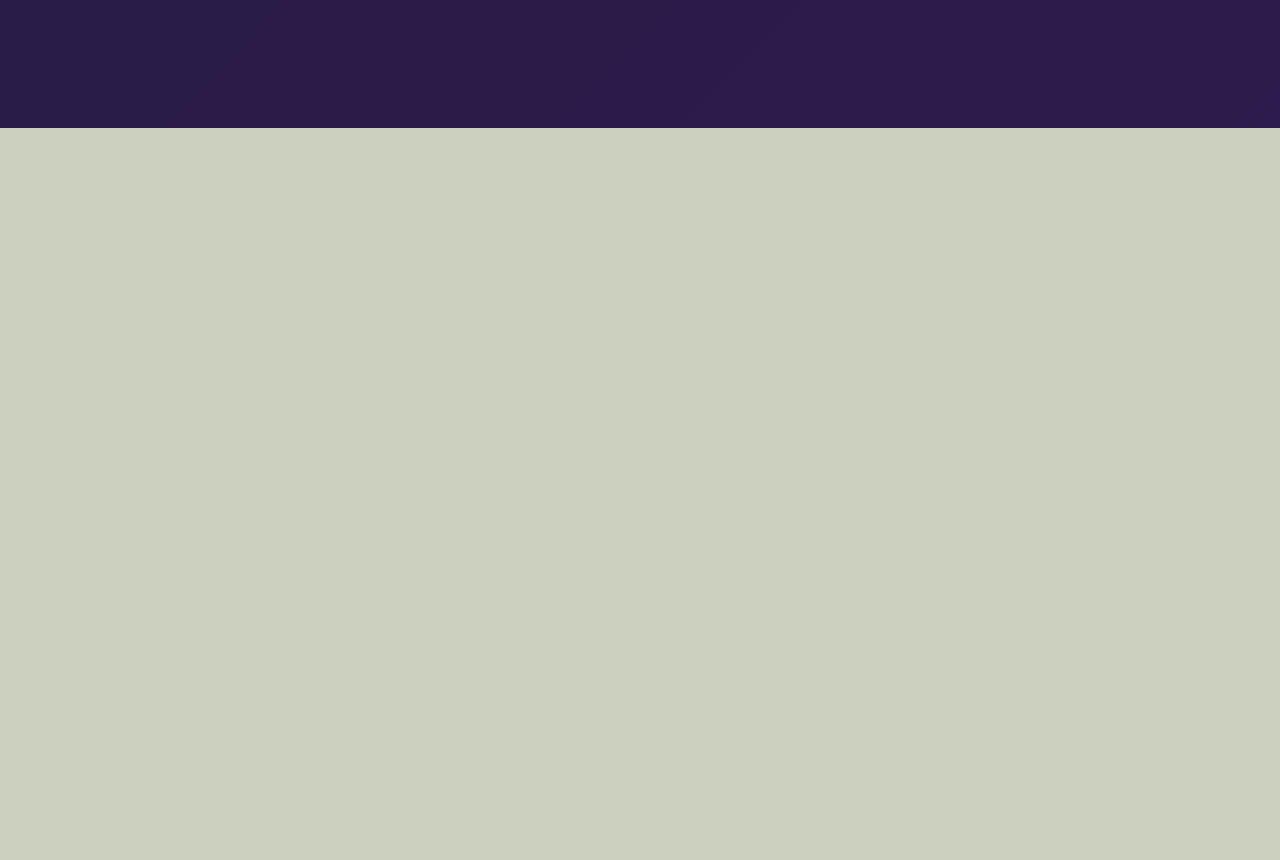
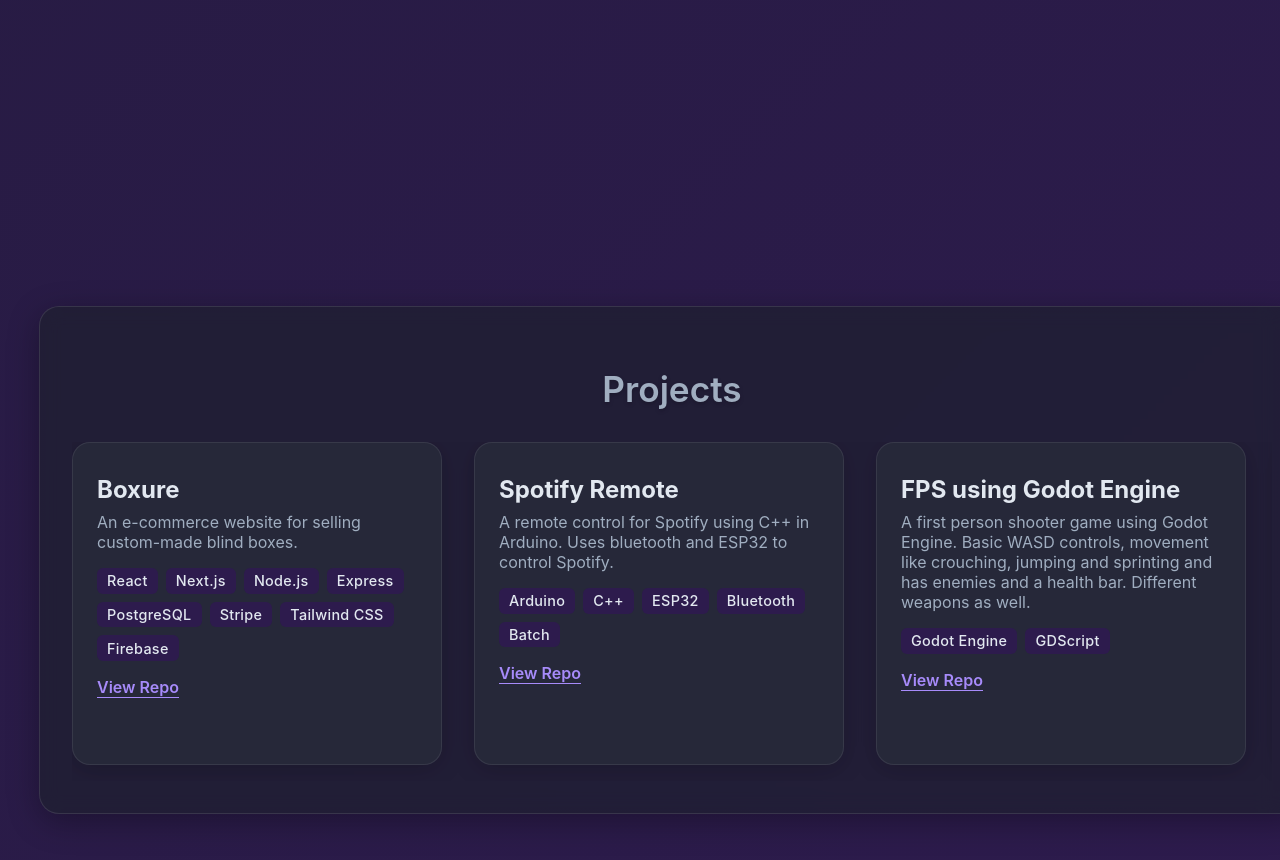
Before and after one commit to royd2023/Personal-Portfolio, a React (Create React App) app in the folder frontend/: page / in a window 1280 px wide. Shown: the part 5920-6780 px from the top of the page. Before the commit the page ends 6048 px from the top, so only its background shows below. Built offline with nearby package versions, Linux system fonts and the light colour scheme.

Commit message:
added projects section

```diff
--- a/frontend/src/App.css
+++ b/frontend/src/App.css
@@ -190,3 +190,113 @@
 html {
   scroll-behavior: smooth;
 }
+
+.projects-section {
+  padding-top: 2rem;
+  padding-bottom: 2rem;
+}
+
+.projects-carousel {
+  display: flex;
+  flex-direction: row;
+  gap: 2rem;
+  overflow-x: auto;
+  scroll-snap-type: x mandatory;
+  padding-bottom: 1rem;
+  margin-top: 2rem;
+  scrollbar-width: thin;
+  scrollbar-color: #4a5568 #1a1c2e;
+}
+
+.projects-carousel::-webkit-scrollbar {
+  height: 10px;
+}
+.projects-carousel::-webkit-scrollbar-thumb {
+  background: #4a5568;
+  border-radius: 8px;
+}
+.projects-carousel::-webkit-scrollbar-track {
+  background: #1a1c2e;
+}
+
+.project-card {
+  min-width: 320px;
+  max-width: 340px;
+  background: rgba(40, 42, 58, 0.95);
+  border-radius: 18px;
+  box-shadow: 0 4px 24px rgba(0,0,0,0.18);
+  padding: 2rem 1.5rem;
+  display: flex;
+  flex-direction: column;
+  align-items: flex-start;
+  scroll-snap-align: start;
+  transition: box-shadow 0.3s, transform 0.3s;
+  border: 1px solid rgba(255,255,255,0.08);
+}
+
+.project-card-content h3 {
+  margin: 0 0 0.5rem 0;
+  font-size: 1.5rem;
+  color: #e2e8f0;
+}
+
+.project-card-content p {
+  margin: 0 0 1rem 0;
+  color: #a0aec0;
+  font-size: 1rem;
+}
+
+.project-tech {
+  display: flex;
+  flex-wrap: wrap;
+  gap: 0.5rem;
+  margin-bottom: 1rem;
+}
+
+.project-tech span {
+  background: #2d1b4d;
+  color: #e2e8f0;
+  border-radius: 6px;
+  padding: 0.3em 0.7em;
+  font-size: 0.9em;
+  font-weight: 500;
+  letter-spacing: 0.02em;
+}
+
+.project-link {
+  margin-top: auto;
+  color: #a78bfa;
+  text-decoration: none;
+  font-weight: 600;
+  border-bottom: 1px solid #a78bfa;
+  transition: color 0.2s, border-color 0.2s;
+}
+
+.project-link:hover {
+  color: #fff;
+  border-color: #fff;
+}
+
+@media (max-width: 900px) {
+  .projects-carousel {
+    gap: 1rem;
+  }
+  .project-card {
+    min-width: 260px;
+    max-width: 90vw;
+    padding: 1.2rem 1rem;
+  }
+}
+
+@media (max-width: 600px) {
+  .projects-section {
+    padding: 0.5rem;
+  }
+  .projects-carousel {
+    gap: 0.5rem;
+  }
+  .project-card {
+    min-width: 220px;
+    padding: 1rem 0.5rem;
+  }
+}
--- a/frontend/src/App.js
+++ b/frontend/src/App.js
@@ -43,6 +43,53 @@
     </motion.section>
   );
 }
+
+const projects = [
+  {
+    title: 'Boxure',
+    description: 'An e-commerce website for selling custom-made blind boxes.',
+    tech: ['React', 'Next.js', 'Node.js', 'Express', 'PostgreSQL', 'Stripe', 'Tailwind CSS', 'Firebase'],
+    link: 'https://github.com/4rd2/Boxure',
+    image: null
+  },
+  {
+    title: 'Spotify Remote',
+    description: 'A remote control for Spotify using C++ in Arduino. Uses bluetooth and ESP32 to control Spotify.',
+    tech: ['Arduino', 'C++', 'ESP32', 'Bluetooth', 'Batch'],
+    link: 'https://github.com/royd2023/SpotifyRemote',
+    image: null
+  },
+  {
+    title: 'FPS using Godot Engine',
+    description: 'A first person shooter game using Godot Engine. Basic WASD controls, movement like crouching, jumping and sprinting and has enemies and a health bar. Different weapons as well.',
+    tech: ['Godot Engine', 'GDScript'],
+    link: 'https://github.com/royd2023/GodotFPS',
+    image: null
+  },
+  {
+    title: 'Hand Detection Zoom App',
+    description: 'An app like zoom but with hand detection. Built for hackathon Code4Cause2025.',
+    tech: ['React', 'JavaScript', 'CSS', 'Python'],
+    link: 'https://github.com/royd2023/Code4Cause2025',
+    image: null
+  },
+  {
+    title: 'Red Black Tree Implementation',
+    description: 'A red black tree implementation in C. Has insert, delete, search, and print functions.',
+    tech: ['C++', 'Makefile'],
+    link: 'https://github.com/royd2023/RedBlackTree',
+    image: null
+  },
+  {
+    title: 'Data Visualization for Data IO 2025',
+    description: 'Uses Jupyter Notebook, pandas, python, and other libraries that visualizes data from a data set on EV charging stations around the United States.',
+    tech: ['Python', 'Matplotlib', 'Jupyter Notebook', 'Pandas'],
+    link: 'https://github.com/royd2023/DataI-O-2025',
+    image: null
+  }
+
+
+];
 
 function App() {
   const { scrollYProgress } = useScroll();
@@ -183,6 +230,37 @@
         </motion.div>
       </Section>
 
+      {/* Projects Section */}
+      <Section id="projects">
+        <motion.div className="section-content projects-section">
+          <h2>Projects</h2>
+          <motion.div className="projects-carousel" initial="hidden" whileInView="visible" viewport={{ once: true }}>
+            {projects.map((project, idx) => (
+              <motion.div
+                className="project-card"
+                key={project.title}
+                variants={itemVariants}
+                whileHover={{ scale: 1.05, boxShadow: '0 8px 32px rgba(0,0,0,0.4)' }}
+                transition={{ type: 'spring', stiffness: 200 }}
+              >
+                <div className="project-card-content">
+                  <h3>{project.title}</h3>
+                  <p>{project.description}</p>
+                  <div className="project-tech">
+                    {project.tech.map((t) => (
+                      <span key={t}>{t}</span>
+                    ))}
+                  </div>
+                  {project.link && (
+                    <a href={project.link} target="_blank" rel="noopener noreferrer" className="project-link">View Repo</a>
+                  )}
+                </div>
+              </motion.div>
+            ))}
+          </motion.div>
+        </motion.div>
+      </Section>
+
       <RoyAI />
     </div>
   );
```
